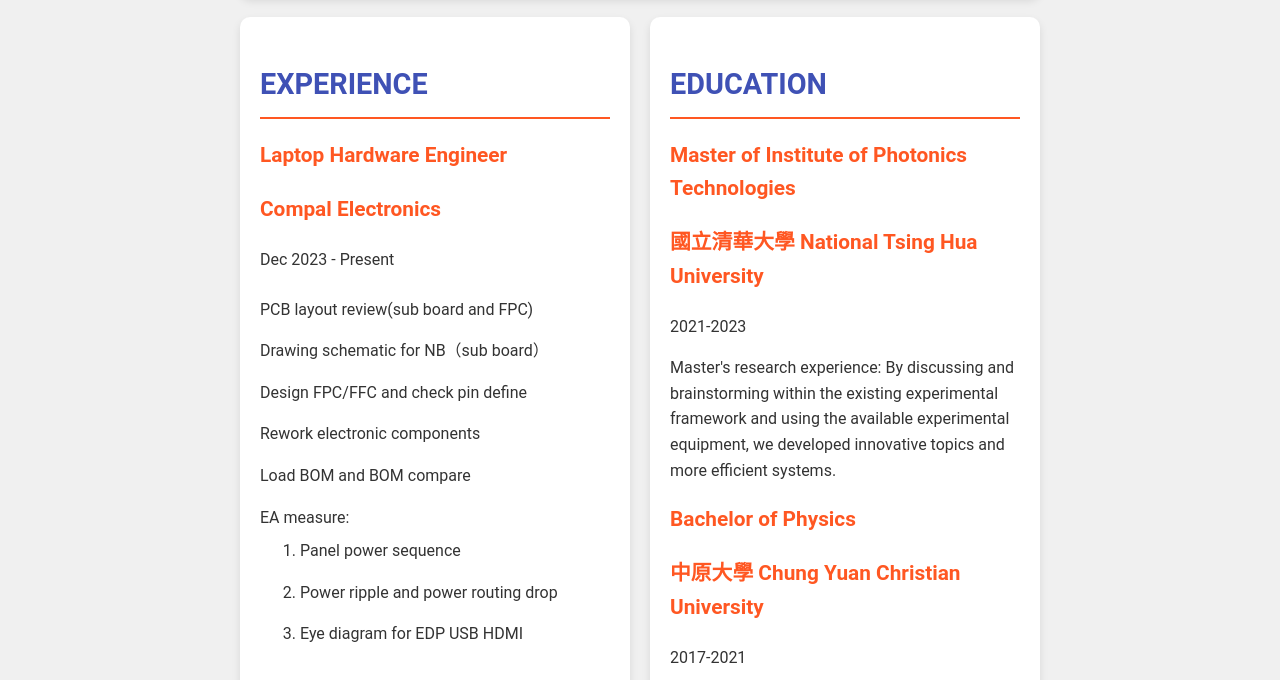
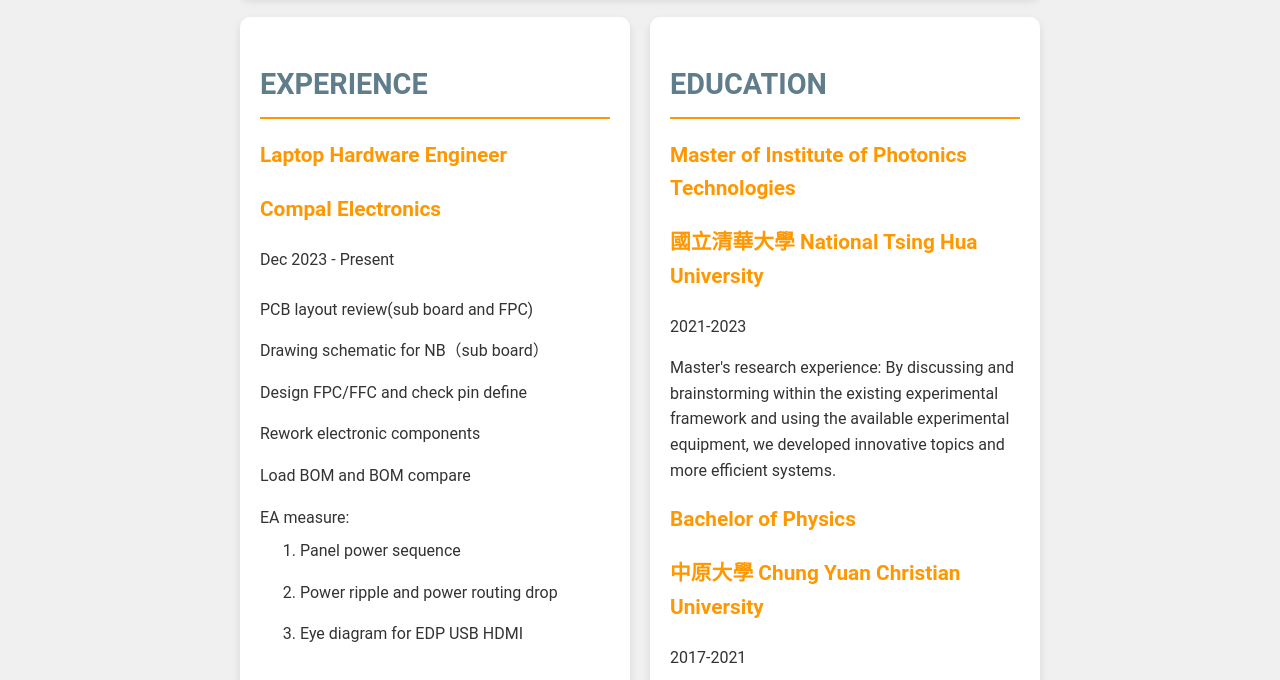
Before and after one commit to GinChenWu/resume, a plain HTML site: page index.html in a window 1280 px wide. Shown: the part 418-1098 px from the top of the page. Drawn offline with Linux system fonts and the light colour scheme.

Commit message:
Update index.html

```diff
--- a/index.html
+++ b/index.html
@@ -8,9 +8,9 @@
         :root {
             --color-background: #f0f0f0;
             --color-text: #333333;
-            --color-primary: #3f51b5; /* 主要顏色 */
+            --color-primary: #607d8b; /* 主要顏色 */
             --color-secondary: #ffffff; /* 次要背景色 */
-            --color-accent: #ff5722; /* 強調顏色 */
+            --color-accent: #ff9800; /* 強調顏色 */
             --color-hover: #eeeeee; /* 滑鼠懸停顏色 */
             --font-family: 'Roboto', sans-serif;
         }
```
